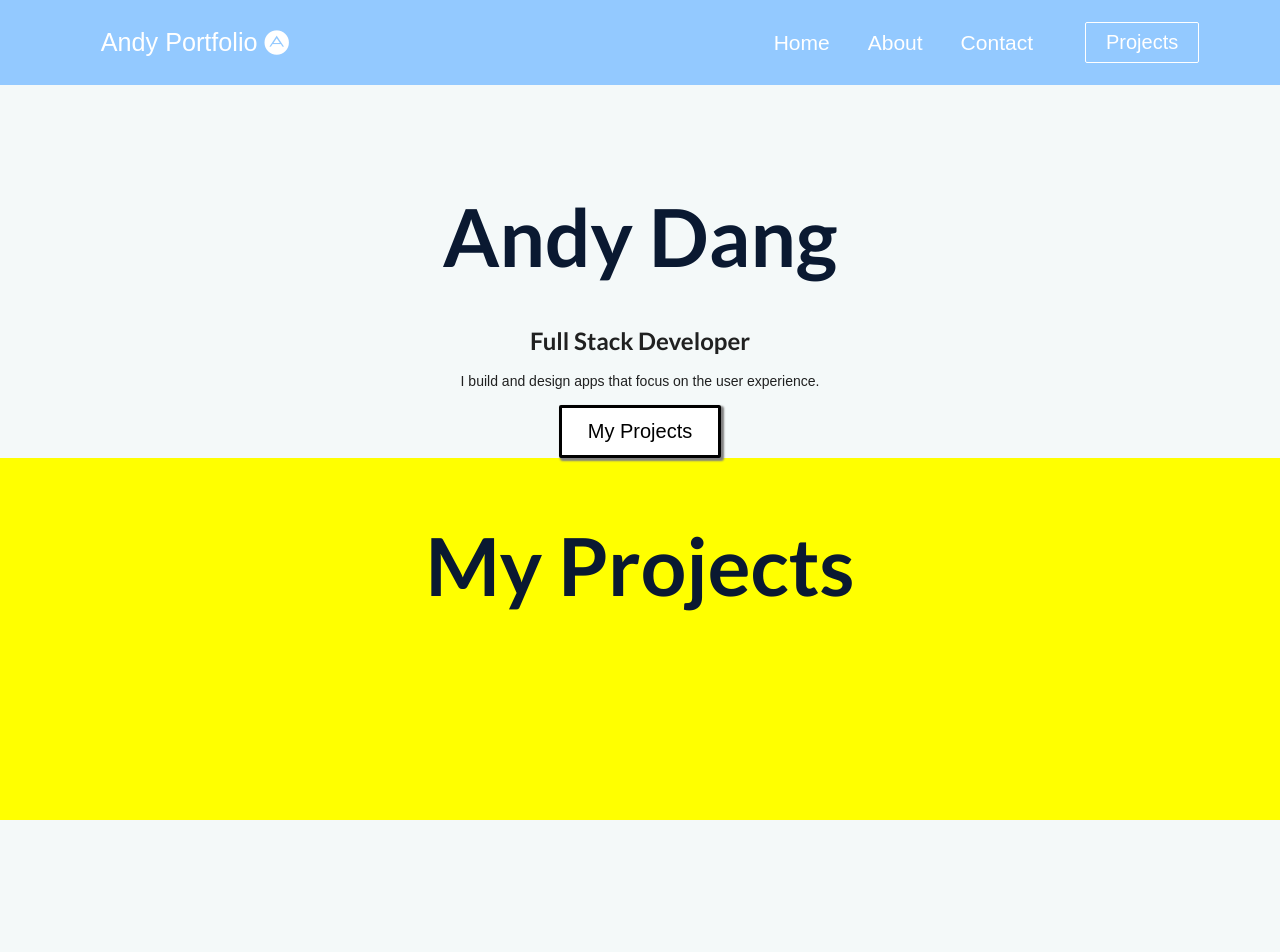
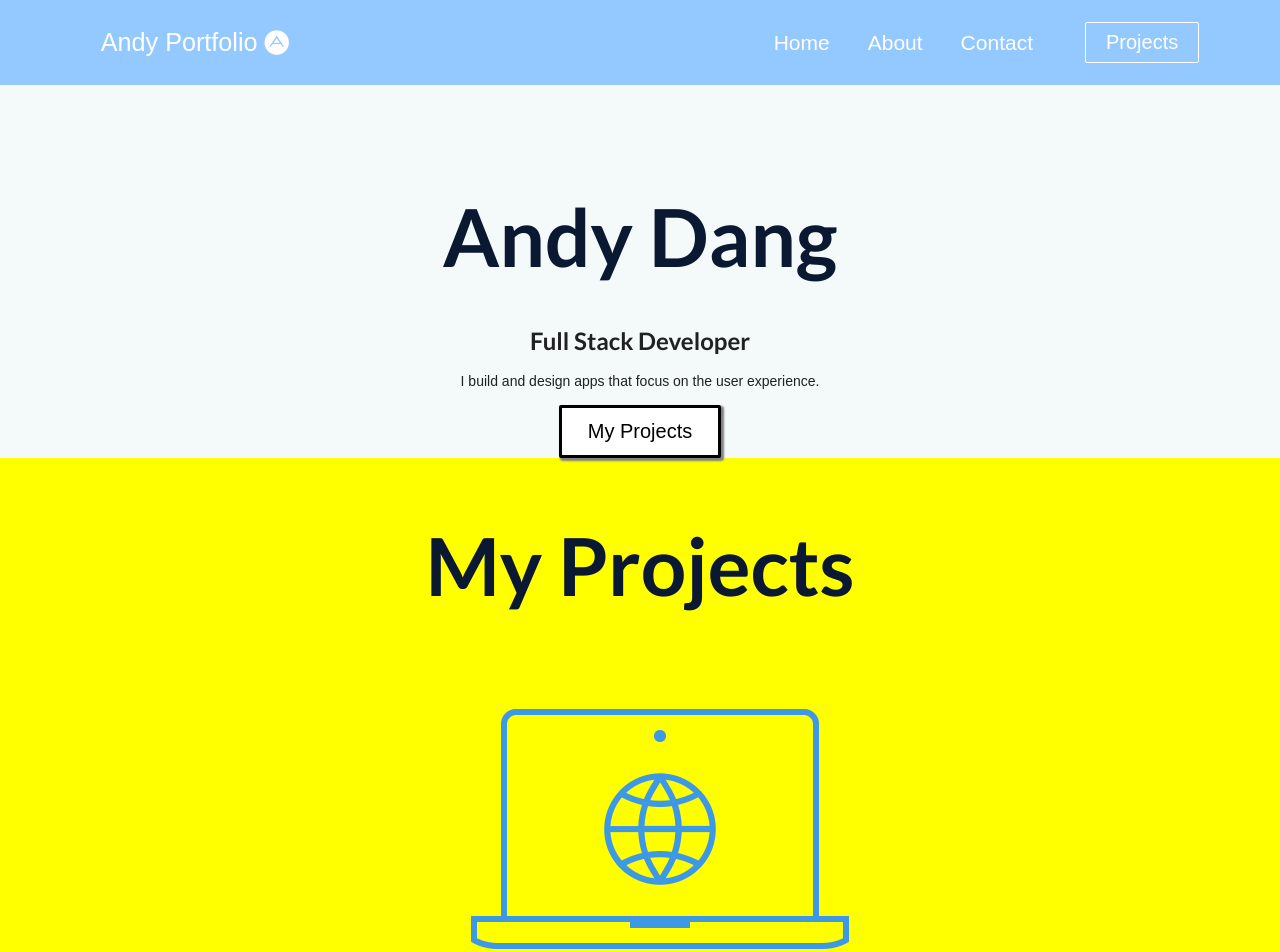
Before and after one commit to andydangit/My-Portfolio, a React (Create React App) app: page / in a window 1280 px wide. Shown: the top 952 px of the page. Before the commit the page ends 820 px from the top, so only its background shows below. Built offline with nearby package versions, Linux system fonts and the light colour scheme.

Commit message:
Add link to cards 1

```diff
--- a/src/components/CardItem.js
+++ b/src/components/CardItem.js
@@ -6,8 +6,11 @@ function CardItem(props) {
         <>
         <li className="cards_item">
             <Link className="cards_item_link" to={props.path}>
+                <figure className="card_item_pic" data-category={props.label}>
+                    <img src={props.src} alt="project 1"></img>
+                </figure>
                 <div className="cards_item_info">
-                    <h5 className="cards_item_text">  </h5>
+                    <h5 className="cards_item_text"> {props.text}  </h5>
                 </div>
             </Link>
         </li>
--- a/src/components/Cards.js
+++ b/src/components/Cards.js
@@ -10,10 +10,11 @@ function Cards() {
                 <div className="cards_wrapper">
                     <ul className="cards_items">
                         <CardItem
-                        text="test 1"
-                        label = "test 1 project"
-                        path='/About'
+                        src="images/web_app_icon_2.jpg"
+                        label ="test 1 project"
+                        path='/https://www.google.com'
                         />
+                        <a href="https://www.google.com"> project 1 </a>
                     </ul>
                 </div>
             </div>
```
